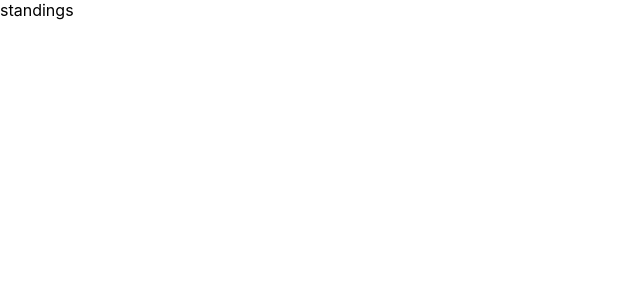
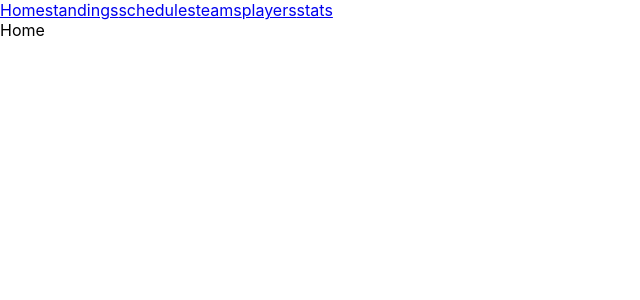
Before and after one commit to pujan1/owlApp, a React (Create React App) app in the folder public/: page / in a window 1280 px wide. Shown: the top 300 px of the page, without its empty margins (0-640 px from the left). Built offline with nearby package versions, Linux system fonts and the light colour scheme.

Commit message:
Feat: Router Fixed

```diff
--- a/public/src/components/Main.js
+++ b/public/src/components/Main.js
@@ -1,19 +1,30 @@
 import React, { Component } from "react";
 import { BrowserRouter, Route, Switch } from "react-router-dom";
 import Button from "@material-ui/core/Button";
+import Home from "./home";
 import Teams from "./teams";
 import Standings from "./standings";
 import Schedules from "./schedules";
+import Players from "./players";
+import Stats from "./stats";
+import NavBar from "./navbar";
 
 class Main extends Component {
   render() {
     return (
       <BrowserRouter>
-        <Switch>
-          <Route path="/schedules" component={Schedules} />
-          <Route path="/teams" component={Teams} />
-          <Route component={Standings} />
-        </Switch>
+        <div>
+          <NavBar />
+          <Switch>
+            <Route path="/" component={Home} exact />
+            <Route path="/schedules" component={Schedules} />
+            <Route path="/teams" component={Teams} />
+            <Route path="/players" component={Players} />
+            <Route path="/stats" component={Stats} />
+            <Route path="/standings" component={Standings} />
+            <Route component={Home} />
+          </Switch>
+        </div>
       </BrowserRouter>
     );
   }
--- /dev/null
+++ b/public/src/components/home.js
@@ -0,0 +1,9 @@
+import React, { Component } from "react";
+
+class Home extends Component {
+  render() {
+    return <div>Home</div>;
+  }
+}
+
+export default Home;
--- /dev/null
+++ b/public/src/components/navbar.js
@@ -0,0 +1,19 @@
+import React, { Component } from "react";
+import { NavLink } from "react-router-dom";
+
+class NavBar extends Component {
+  render() {
+    return (
+      <div>
+        <NavLink to="/">Home</NavLink>
+        <NavLink to="/standings">standings</NavLink>
+        <NavLink to="/schedules">schedules</NavLink>
+        <NavLink to="/teams">teams</NavLink>
+        <NavLink to="/players">players</NavLink>
+        <NavLink to="/stats">stats</NavLink>
+      </div>
+    );
+  }
+}
+
+export default NavBar;
```
